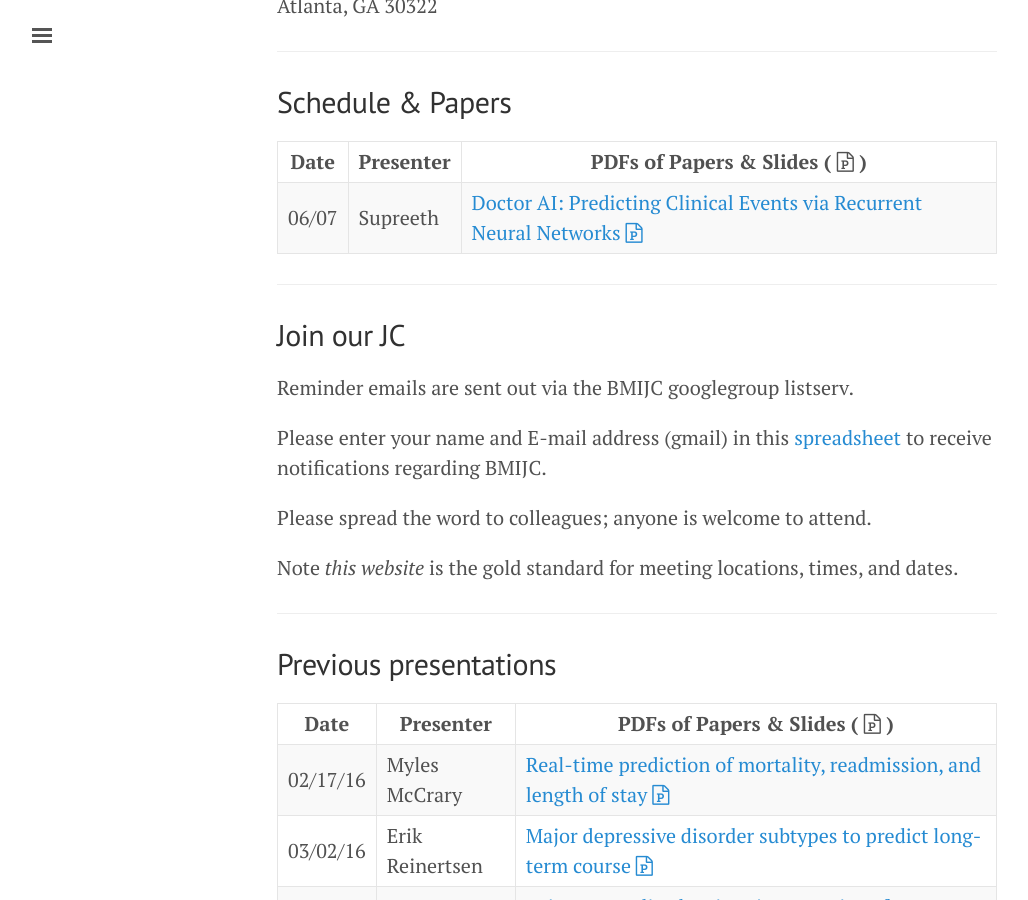
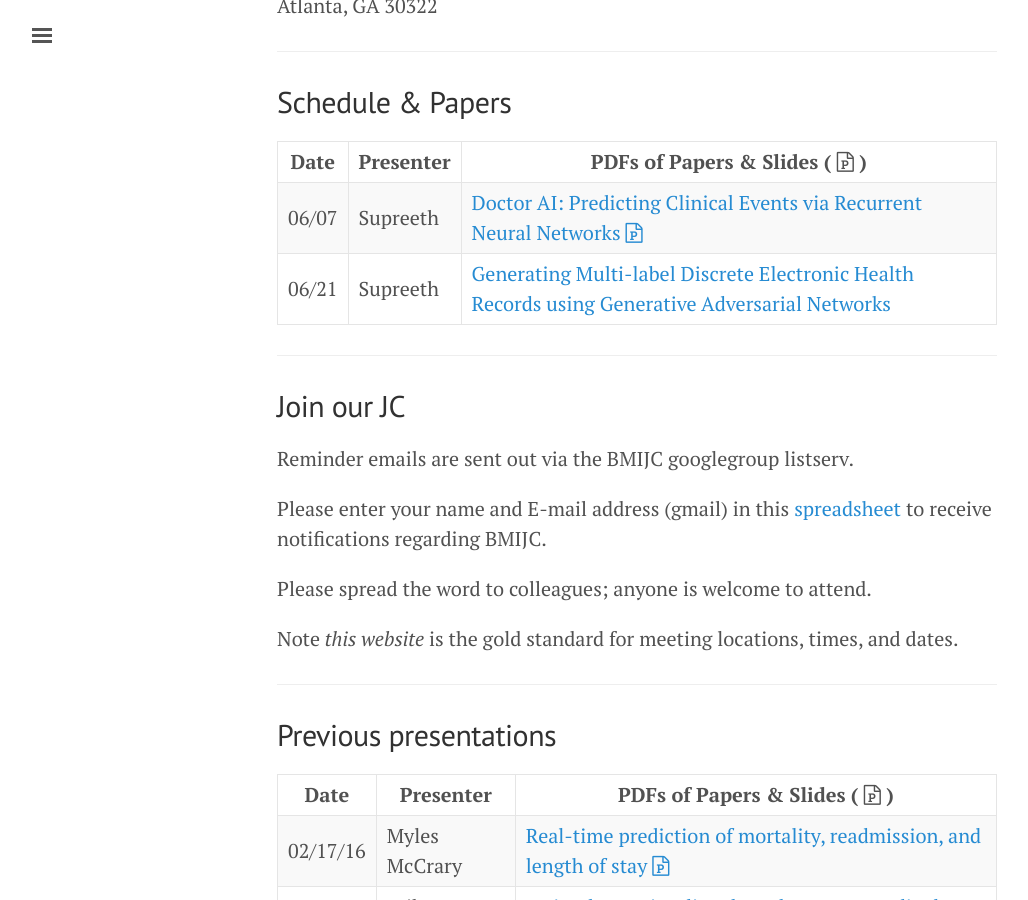
Before and after one commit to NematiLab/bmijc, a Jekyll site: the page built from index.md, in a window 1280 px wide and 900 px high, scrolled down 648 px. Shown: the whole window, without its empty margins (3-1031 px from the left). Built offline with Jekyll 4.4.1, drawn with Linux system fonts in a browser that asks for light colours; nearby versions of some CDN libraries.

Commit message:
14th June paper

```diff
--- a/index.md
+++ b/index.md
@@ -34,6 +34,7 @@ Atlanta, GA 30322
 Date | Presenter | PDFs of Papers & Slides ( <i class='fa fa-file-powerpoint-o'></i> )
 --- | --- | ---
 06/07 | Supreeth | [Doctor AI: Predicting Clinical Events via Recurrent Neural Networks]({{ site.baseurl }}/assets/170531_paper.pdf){:target="_blank"} [<i class='fa fa-file-powerpoint-o'></i>]({{ site.baseurl }}/assets/170622_slides.pdf){:target="_blank"}
+06/21 | Supreeth | [Generating Multi-label Discrete Electronic Health Records using Generative Adversarial Networks]({{ site.baseurl }}/assets/170621_paper.pdf){:target="_blank"}
 
 
 
```
Also changed, not shown: 1 other file.
